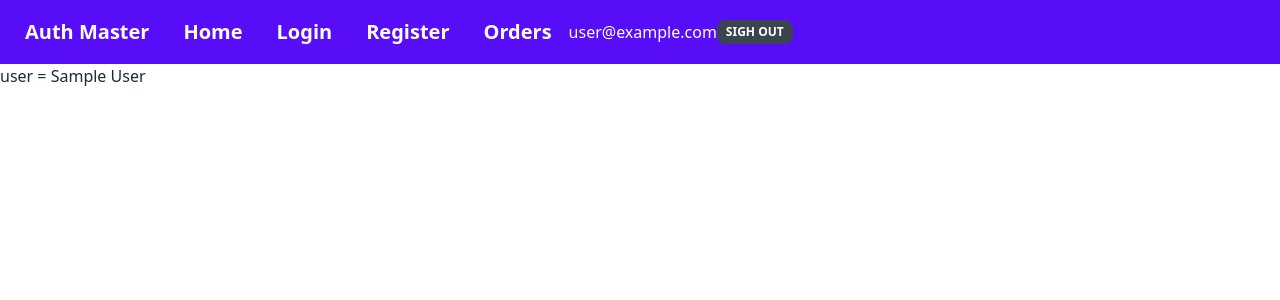
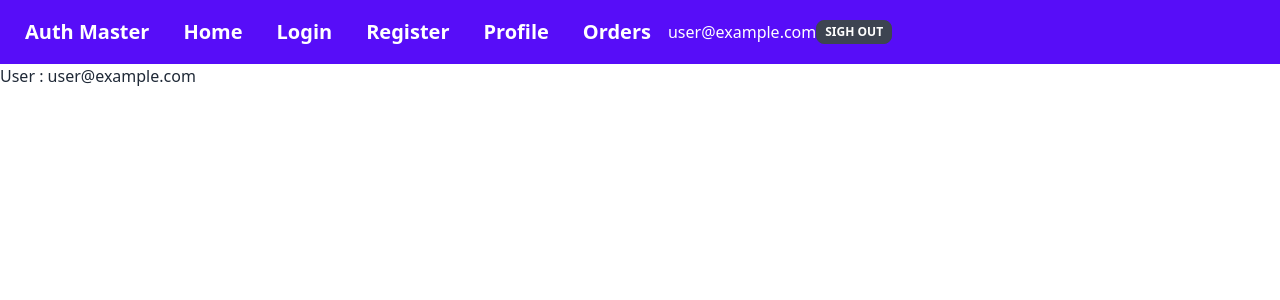
Before and after one commit to Shahriar1212/auth-firebase-context-tailwind, a React (Vite) app: page / in a window 1280 px wide. Shown: the top 300 px of the page. Built offline with nearby package versions, Linux system fonts and the light colour scheme; no server answers; sample sign-in values are in the browser's storage.

Commit message:
private route added for profile

```diff
--- a/src/Components/Header.jsx
+++ b/src/Components/Header.jsx
@@ -19,6 +19,9 @@ const Header = () => {
                 <Link to="/" className="btn btn-ghost normal-case text-xl">Home</Link>
                 <Link to="/login" className="btn btn-ghost normal-case text-xl">Login</Link>
                 <Link to="/register" className="btn btn-ghost normal-case text-xl">Register</Link>
+                {
+                    user && <Link to="/profile" className="btn btn-ghost normal-case text-xl">Profile</Link>
+                }
                 <Link to="/orders" className="btn btn-ghost normal-case text-xl">Orders</Link>
 
                 {
--- a/src/Components/Home.jsx
+++ b/src/Components/Home.jsx
@@ -7,7 +7,11 @@ const Home = () => {
     console.log(user);
     return (
         <div>
-            <h2>user = {user && <span>{user.displayName}</span>}</h2>
+            {
+                user && <div>
+                    <h1>User : {user.email}</h1>
+                </div>
+            }
         </div>
     );
 };
--- /dev/null
+++ b/src/Components/Profile.jsx
@@ -0,0 +1,11 @@
+import React from 'react';
+
+const Profile = () => {
+    return (
+        <div>
+            <h1>Your profile</h1>
+        </div>
+    );
+};
+
+export default Profile;
--- a/src/main.jsx
+++ b/src/main.jsx
@@ -13,6 +13,7 @@ import Register from './Components/Register.jsx';
 import AuthProviders from './providers/AuthProviders.jsx';
 import Orders from './Components/Orders.jsx';
 import PrivateRoute from './routes/PrivateRoute.jsx';
+import Profile from './Components/Profile.jsx';
 
 const router = createBrowserRouter([
   {
@@ -34,6 +35,10 @@ const router = createBrowserRouter([
       {
         path: '/orders',
         element: <PrivateRoute><Orders></Orders></PrivateRoute>
+      },
+      {
+        path: '/profile',
+        element: <PrivateRoute><Profile></Profile></PrivateRoute>
       }
     ]
   },
--- a/src/routes/PrivateRoute.jsx
+++ b/src/routes/PrivateRoute.jsx
@@ -4,8 +4,12 @@ import { AuthContext } from '../providers/AuthProviders';
 
 const PrivateRoute = ({children}) => {
 
-    const {user} = useContext(AuthContext);
+    const {user, loading} = useContext(AuthContext);
     console.log(user);
+
+    if(loading){
+        return <progress className="progress w-56"></progress>
+    }
 
     if(user) {
         return children;
```
